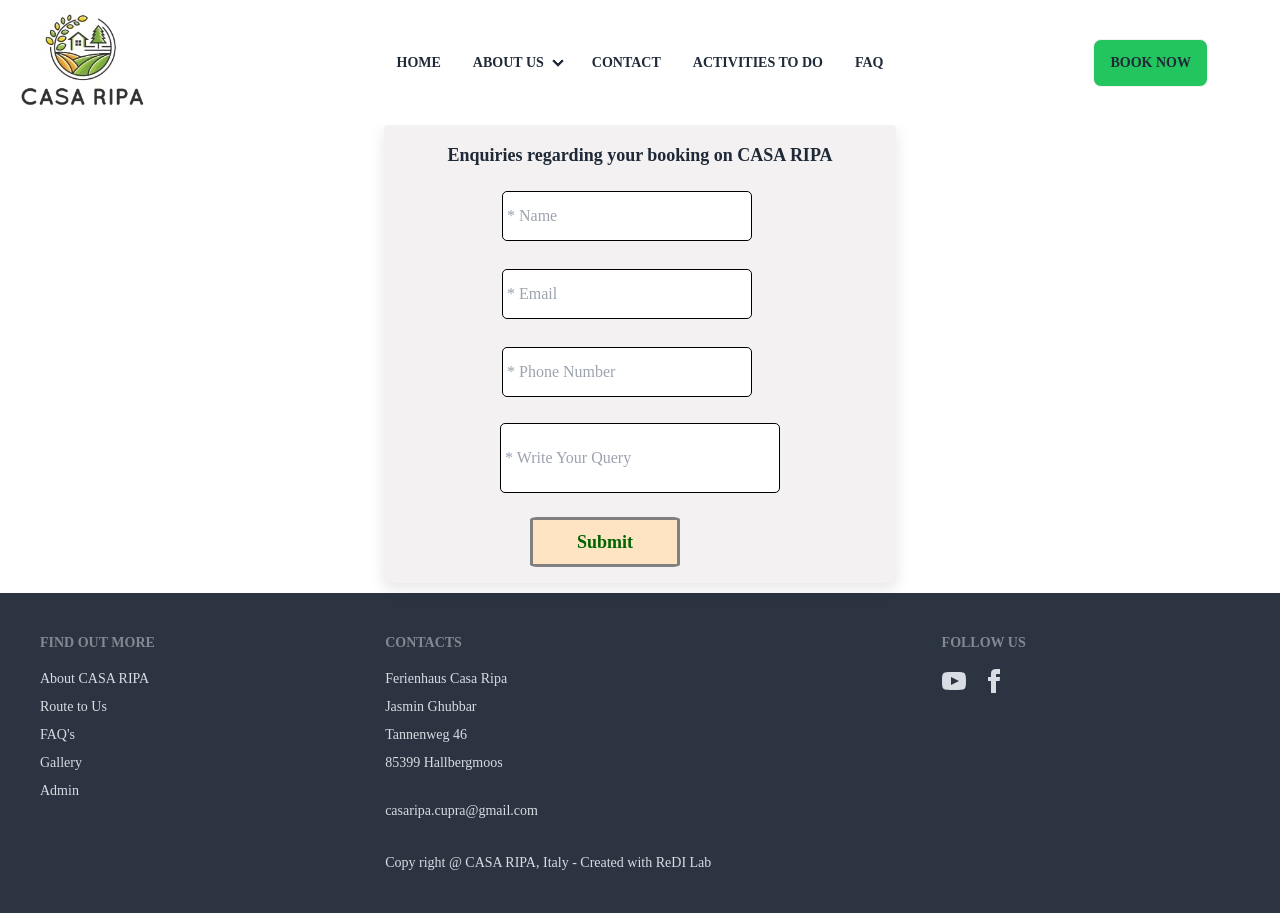
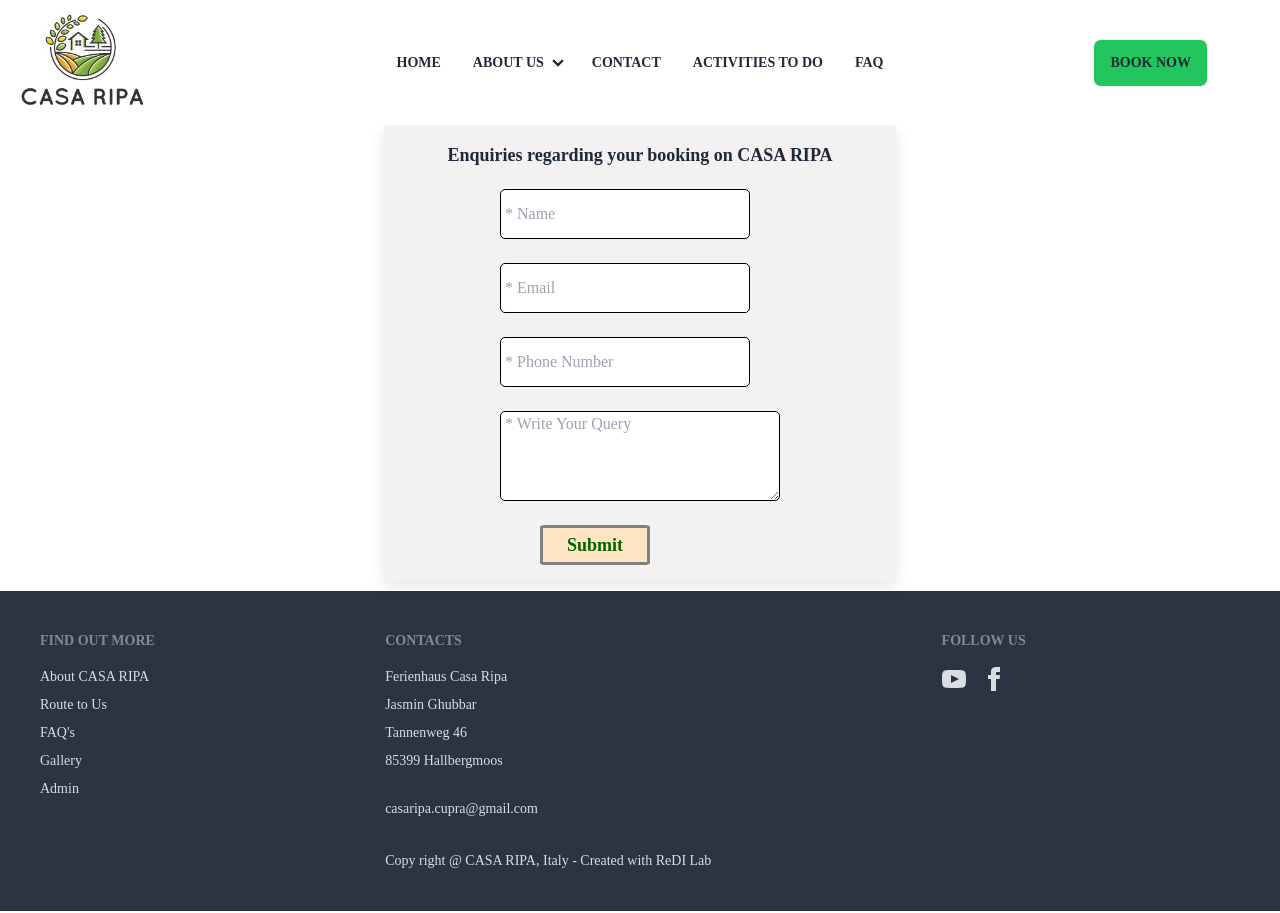
Before and after one commit to SinthiyaBalan/CASA_RIPA_HouseRentingApp, a React (Vite) app: page /Contact in a window 1280 px wide. Built offline with nearby package versions, Linux system fonts and the light colour scheme; some icons are missing; a web font is replaced by a local one.

Commit message:
message input field changed to textarea

```diff
--- a/src/components/Contact.css
+++ b/src/components/Contact.css
@@ -9,7 +9,7 @@
 }
 
 .contact-container{
-    height: 90%;
+    height: 80%;
     display: flex;
     width: 80%;
     flex-direction: column;
@@ -26,19 +26,19 @@
     height: 50px;
     width: 250px;
     border: 1px solid black ;
-    margin: 2px;
     border-radius: 5px;
 }
 .message{
-    height: 70px;
+    height: 90px;
     width: 280px;
     border: 1px solid black;
     border-radius: 5px;
+
 }
 .send-btn{
-    margin-top: 10px;
-    height: 50px;
-    width: 150px;
+    margin-top: 5px;
+    height: 40px;
+    width: 110px;
     font-size: larger;
     font-weight: bolder;
     color: darkgreen;
@@ -46,7 +46,7 @@
     border: 3px solid gray;
     cursor: pointer;
     text-align: center;
-    margin-left: 30px;
+    margin-left: 40px;
     border-radius: 5%;
 }
 .send-btn:hover{
--- a/src/components/Contact.jsx
+++ b/src/components/Contact.jsx
@@ -25,7 +25,7 @@ function Contact() {
       <input type="text" className='name'  name="name" placeholder=' * Name'/><br />
       <input type="email" className='name' name="email"  placeholder=' * Email' /><br />
       <input type="number" className='name' name="number" placeholder=' * Phone Number' /><br />
-     <input type="text" className='message' name="query" placeholder=' * Write Your Query' /><br />
+     <textarea className='message' name="query" placeholder=' * Write Your Query' rows={4}/><br />
      <button type='submit' className='mt-0 text-lg font-bold send-btn'>Submit</button>
       </form>
       </div>
```
